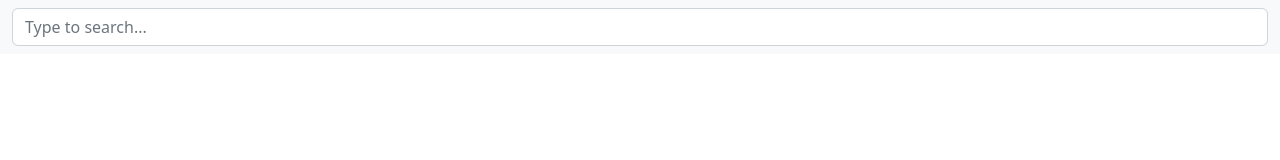
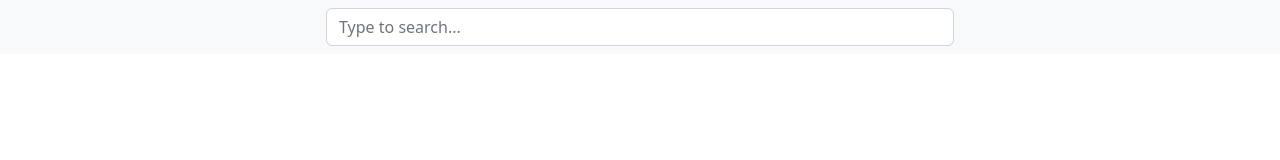
Before and after one commit to ArcosChris/VR21-InClassTasks, a plain HTML site: page TypeAhead/index.html in a window 1280 px wide. Drawn offline with nearby package versions, Linux system fonts and the light colour scheme.

Commit message:
minor css changes

```diff
--- a/TypeAhead/index.html
+++ b/TypeAhead/index.html
@@ -17,17 +17,13 @@
 
     <nav class="navbar bg-light">
         <div class="container-fluid">
-            <input id="searchInput" class="form-control" list="datalistOptions" id="exampleDataList"
-                placeholder="Type to search...">
-            <datalist id="datalistOptions">
-                <!-- <option value="San Francisco">
-                <option value="New York">
-                <option value="Seattle">
-                <option value="Los Angeles">
-                <option value="Chicago"> -->
+            <div class="col-6 mx-auto">
+                <input id="searchInput" class="form-control" list="datalistOptions" id="exampleDataList"
+                    placeholder="Type to search...">
+                <datalist id="datalistOptions">
+            </div>
             </datalist>
         </div>
-
     </nav>
 
 
```
